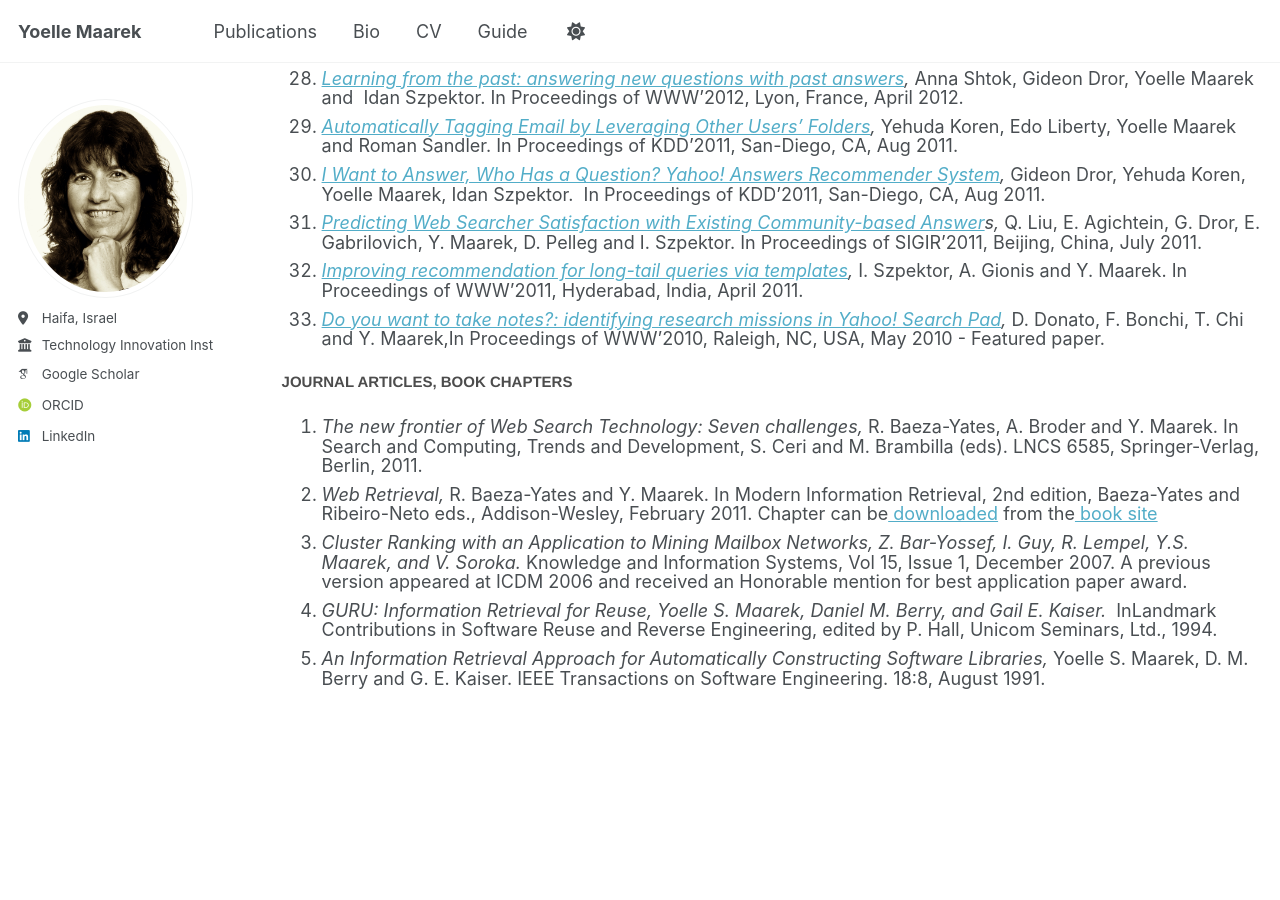
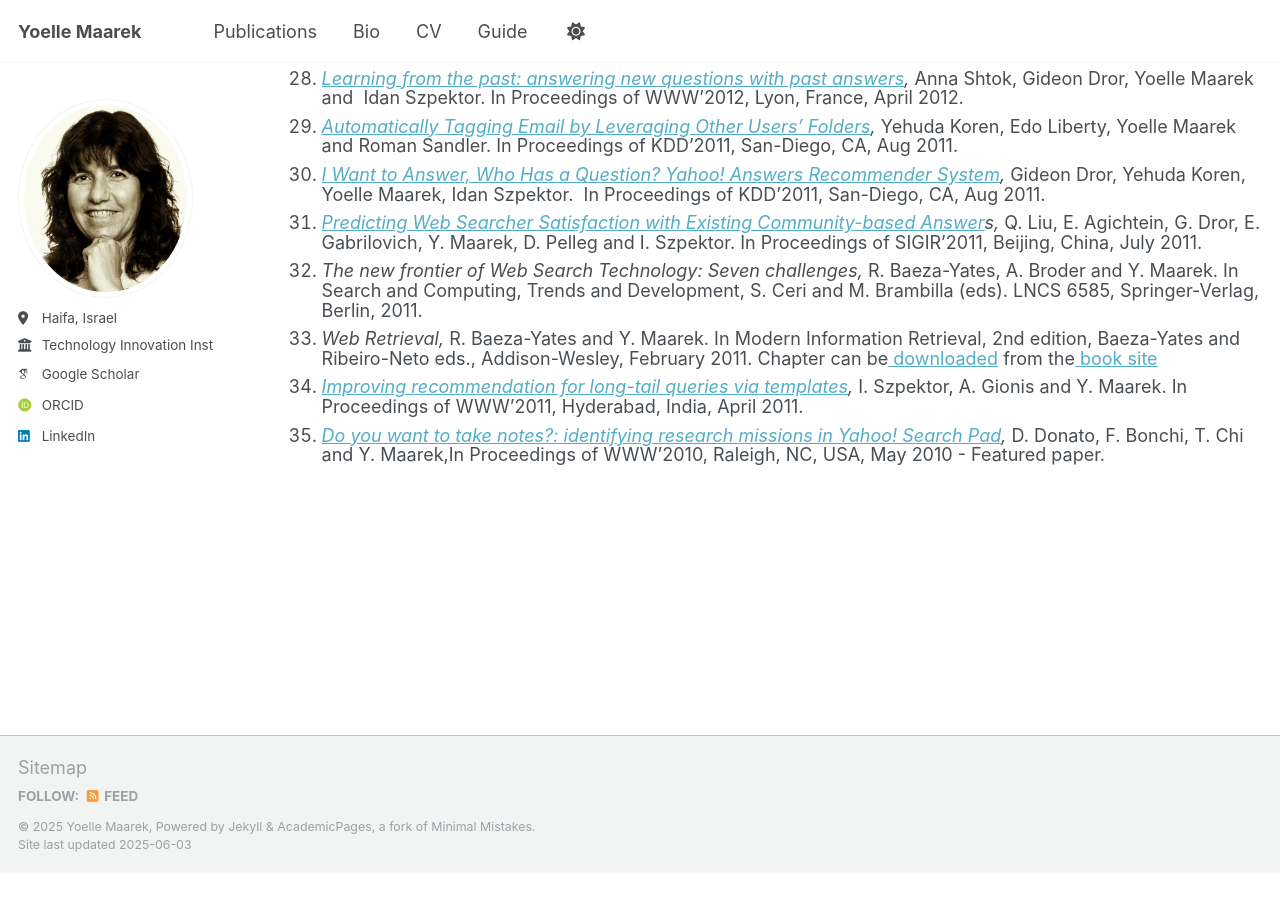
Before and after one commit to yoellemaarek/homepage, a Jekyll site: the page built from _pages/publications.html, in a window 1280 px wide and 900 px high, scrolled down 1692 px. Built offline with Jekyll 4.4.1, drawn with Linux system fonts in a browser that asks for light colours; some web fonts are replaced; after the commit the page ends 2565 px from its top, so only the background shows below that.

Commit message:
removed journal sections, moved 2 recent ones to recent pubs

```diff
--- a/_pages/publications.html
+++ b/_pages/publications.html
@@ -43,17 +43,12 @@
 <li class="li3"><em><a href="http://dl.acm.org/authorize?N24407">Automatically Tagging Email by Leveraging Other Users&rsquo; Folders</a>,&nbsp;</em>Yehuda Koren, Edo Liberty, Yoelle Maarek and Roman Sandler.&nbsp;In Proceedings of KDD&rsquo;2011, San-Diego, CA, Aug 2011.</li>
 <li class="li3"><em><a href="http://dl.acm.org/authorize?N24406">I Want to Answer, Who Has a Question? Yahoo! Answers Recommender System</a>,&nbsp;</em>Gideon Dror, Yehuda Koren, Yoelle Maarek, Idan Szpektor.&nbsp;&nbsp;In Proceedings of KDD&rsquo;2011, San-Diego, CA, Aug 2011.</li>
 <li class="li3"><em><a href="http://dl.acm.org/authorize?N24405">Predicting Web Searcher Satisfaction with Existing Community-based Answer</a>s,&nbsp;</em>Q. Liu, E. Agichtein, G. Dror, E. Gabrilovich, Y. Maarek, D. Pelleg and I. Szpektor.&nbsp;In Proceedings of SIGIR&rsquo;2011, Beijing, China, July 2011.</li>
+<li class="li3"><em>The new frontier of Web Search Technology: Seven challenges,&nbsp;</em>R. Baeza-Yates, A. Broder and Y. Maarek. In Search and Computing, Trends and Development, S. Ceri and M. Brambilla (eds). LNCS 6585, Springer-Verlag, Berlin, 2011.</li>
+<li class="li3"><em>Web Retrieval,&nbsp;</em>R. Baeza-Yates and Y. Maarek. In Modern Information Retrieval, 2nd edition, Baeza-Yates and Ribeiro-Neto eds., Addison-Wesley, February 2011. Chapter can be<a href="http://grupoweb.upf.es/WRG/mir2ed/pdf/chapter11.pdf"> downloaded</a> from the<a href="http://mir2ed.org/"> book site</a></li>
 <li class="li3"><em><a href="http://dl.acm.org/authorize?N24494">Improving recommendation for long-tail queries via templates</a>,&nbsp;</em>I. Szpektor, A. Gionis and Y. Maarek.&nbsp;In Proceedings of WWW&rsquo;2011, Hyderabad, India, April 2011.</li>
 <li class="li3"><em><a href="http://dl.acm.org/authorize?N24493">Do you want to take notes?: identifying research missions in Yahoo! Search Pad</a>,&nbsp;</em>D. Donato, F. Bonchi, T. Chi and Y. Maarek,In Proceedings of WWW&rsquo;2010, Raleigh, NC, USA, May 2010 - Featured paper.</li>
 </ol>
-<p><strong style="margin: 0px; padding: 0px; border: 0px; outline: 0px; font-size: 15px; font-family: 'Helvetica Neue', Helvetica, Arial, sans-serif; vertical-align: baseline; color: #4c4c4c; line-height: 24px;">JOURNAL ARTICLES, BOOK CHAPTERS</strong></p>
-<ol class="ol1" style="line-height: 19.6000003814697px;">
-<li class="li3"><em>The new frontier of Web Search Technology: Seven challenges,&nbsp;</em>R. Baeza-Yates, A. Broder and Y. Maarek. In Search and Computing, Trends and Development, S. Ceri and M. Brambilla (eds). LNCS 6585, Springer-Verlag, Berlin, 2011.</li>
-<li class="li3"><em>Web Retrieval,&nbsp;</em>R. Baeza-Yates and Y. Maarek. In Modern Information Retrieval, 2nd edition, Baeza-Yates and Ribeiro-Neto eds., Addison-Wesley, February 2011. Chapter can be<a href="http://grupoweb.upf.es/WRG/mir2ed/pdf/chapter11.pdf"> downloaded</a> from the<a href="http://mir2ed.org/"> book site</a></li>
-<li class="li3"><em>Cluster Ranking with an Application to Mining Mailbox Networks,&nbsp;Z. Bar-Yossef, I. Guy, R. Lempel, Y.S. Maarek, and V. Soroka.&nbsp;</em>Knowledge and Information Systems, Vol 15, Issue 1, December 2007. A previous version appeared at ICDM 2006 and received an Honorable mention for best application paper award.</li>
-<li class="li3"><em>GURU: Information Retrieval for Reuse,&nbsp;Yoelle S. Maarek, Daniel M. Berry, and Gail E. Kaiser.&nbsp;&nbsp;</em>InLandmark Contributions in Software Reuse and Reverse Engineering, edited by P. Hall, Unicom Seminars, Ltd., 1994.&nbsp;</li>
-<li class="li3"><em>An Information Retrieval Approach for Automatically Constructing Software Libraries,&nbsp;</em>Yoelle S. Maarek, D. M. Berry and G. E. Kaiser.&nbsp;IEEE Transactions on Software Engineering. 18:8, August 1991.</li>
-</ol>
+
 
 
 
```
